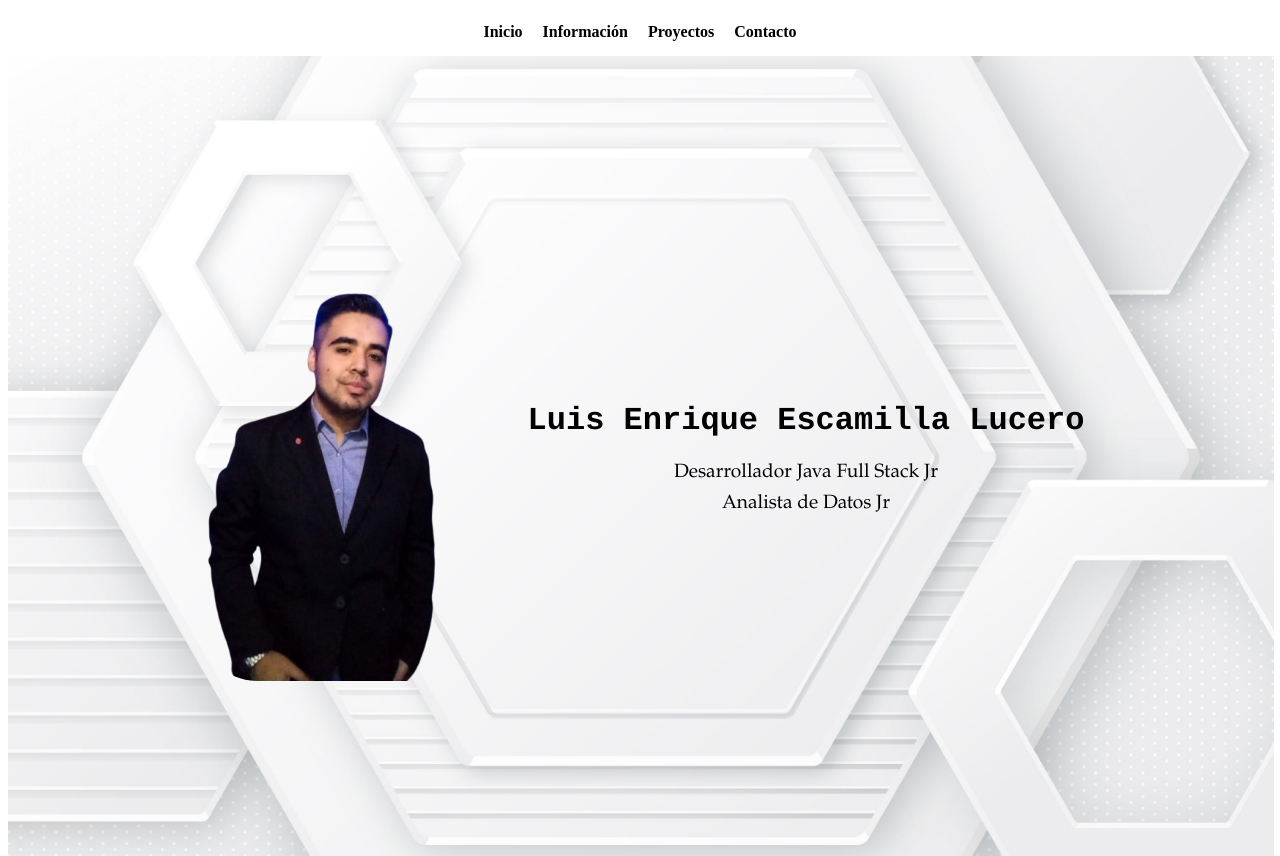
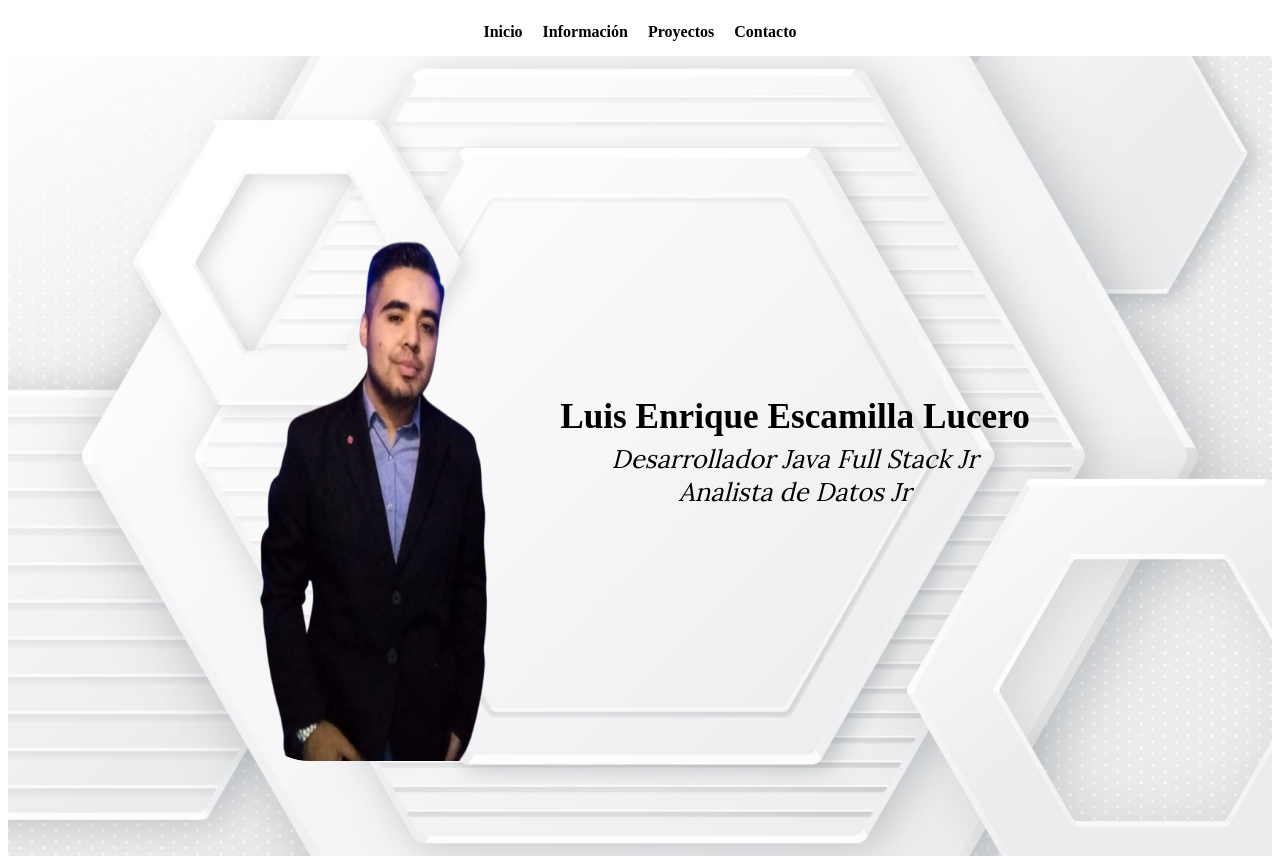
Before and after one commit to LuisEscamilla9708/Portafolio, a plain HTML site: page index.html in a window 1280 px wide. Shown: the top 856 px of the page. Drawn offline with Linux system fonts and the light colour scheme.

Commit message:
Update styles.css

```diff
--- a/styles.css
+++ b/styles.css
@@ -25,10 +25,12 @@ nav a{
   font-size: 30px;
   cursor: pointer;
   padding: 10px 20px;
+  font-weight: bold;
   background-color: #ffffff;
-  font-weight: bold;
+  z-index: 999;
 }
 /* MODO MÓVIL */
+
 @media (max-width: 768px) {
   nav {
     display: none; /* Se oculta el menú normal */
@@ -67,8 +69,8 @@ nav a{
     align-items: center; /* Centra el contenido verticalmente */
     justify-content: center; /* Centra el contenido horizontalmente */
     flex-wrap: wrap; /* Permite que el contenido se acomode en móviles */
-    gap: 30px; /* Espacio entre elementos internos */
-    padding: 1px; /* Espacio interno */
+    gap: 10px; /* Espacio entre elementos internos */
+    padding: 0px; /* Espacio interno */
 }
 
 
@@ -76,44 +78,61 @@ nav a{
 
 .presentacion img {
     width: 300px;                 /* Tamaño de imagen */
-    height: auto;
+    height: 600px;
     border-radius: 60px;
+    margin-bottom: -10px;
   }
   .texto {
     max-width: 600px;           /* Controla el ancho del texto */
     text-align: center;
+    margin-top: -10px; /* 🔼 Acerca el bloque de texto */
   }
 
   .texto h1 {
+    animation: fadeInUp 1s ease-in-out;
     color: #000000;
-    font-size: 2rem;
-    margin-bottom: 15px;
-    font-family: 'Courier';
 
+  font-size: 2.2rem;
+  font-weight: 600;
+  margin-bottom: 5px; /* 👈 Reduce el espacio debajo del título */
   }
 
   .texto p {
-    line-height: 1.6;
-    color: #020101;
-    font-size: 1.2rem;
-    font-family: 'Garamond';
+    font-family: 'Lora', serif;
+    font-size: 1.6rem;
+    font-style: italic;
+    margin-top: 0; /* 👈 Elimina espacio superior del párrafo */
+    line-height: 1.3;
+
+  }
+  @keyframes fadeInUp {
+    from {
+      opacity: 0;
+      transform: translateY(30px);
+    }
+    to {
+      opacity: 1;
+      transform: translateY(0);
+    }
   }
 /* Ajuste para móviles */
 @media (max-width: 768px) {
   .presentacion {
     flex-direction: column;
+
   }
 
   .presentacion img {
     width: 70%;
+
   }
 
   .texto h1 {
-    font-size: 1.5rem;
+    font-size: 1.8rem;
   }
 
   .texto p {
-    font-size: 1rem;
+    font-size: 1.2rem;
   }
 }
 
```
